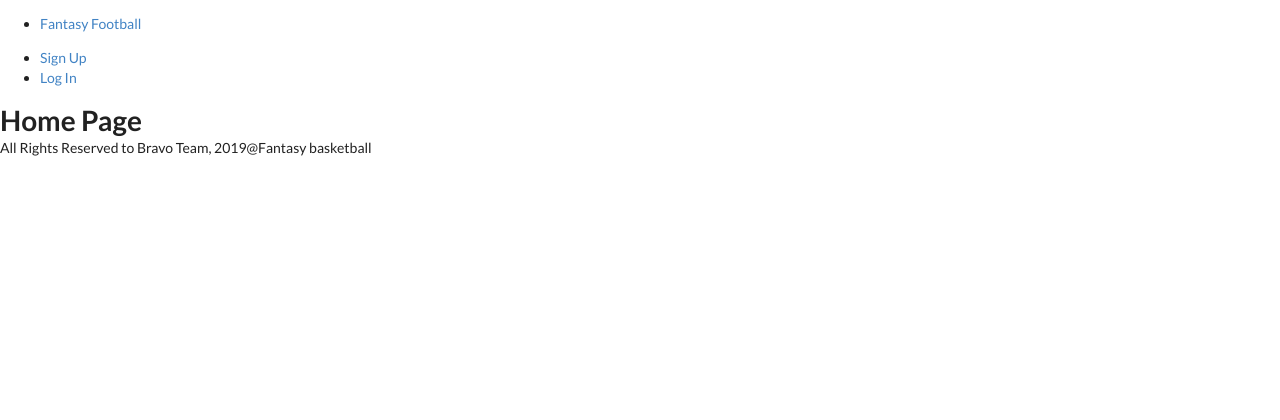
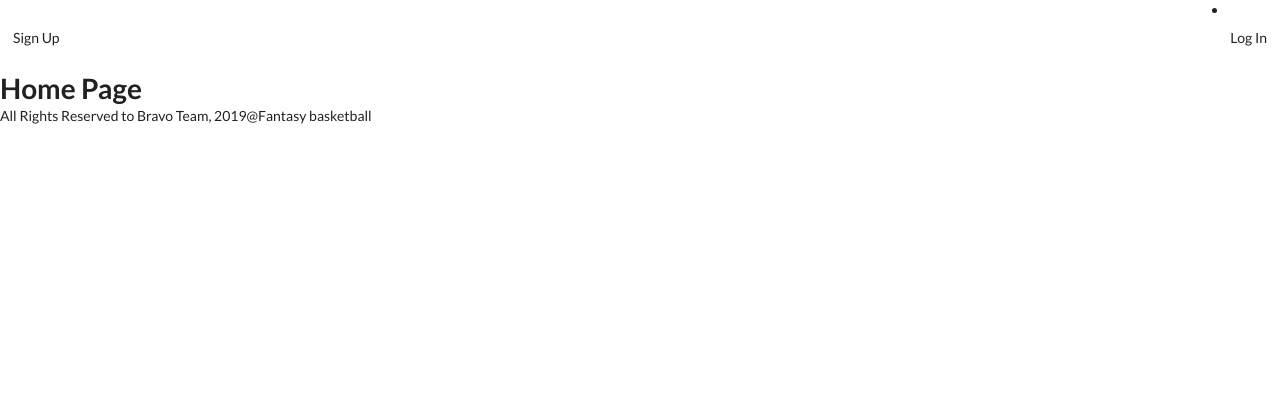
Before and after one commit to samiduara/fantasybasketball, a Django app: page / in a window 1280 px wide. Shown: the top 420 px of the page. After the commit the page ends 124 px from the top, so only its background shows below. Run offline with Django 3.2, Linux system fonts and the light colour scheme; some libraries are stand-ins or nearby versions.

Commit message:
adds semantic to home page

```diff
--- a/fantasybasketball/fantasybasketball/settings.py
+++ b/fantasybasketball/fantasybasketball/settings.py
@@ -78,6 +78,8 @@ DATABASES = {
     'default': {
         'ENGINE': 'django.db.backends.postgresql',
         'NAME': 'fantasybasketball',
+        'USER': 'postgres',
+        'PASSWORD': 'root',
     }
 }
 
--- a/fantasybasketball/main_app/templates/base.html
+++ b/fantasybasketball/main_app/templates/base.html
@@ -15,22 +15,23 @@
     <script src="semantic/dist/semantic.min.js"></script>
 </head>
 <body>
-    <header>
-        <nav>
-            <ul>
-                <li><a href='/'>Fantasy Football</a></li>
-            </ul>
-            <ul>
-                {% if user.is_authenticated %}
-                    <li><a href="{% url 'dashboard' %}">Dashboard</a></li>
-                    <li><a href="{% url 'logout' %}">Log Out</a></li>
-                {% else %}
-                    <li><a href="{% url 'signup' %}">Sign Up</a></li>
-                    <li><a href="{% url 'login' %}">Log In</a></li>
-                {% endif %}
-            </ul>
-        </nav>
-    </header>
+    <div class="ui secondary  menu">
+        {% if user.is_authenticated %}
+            <a class="item" href="{% url 'dashboard' %}">Dashboard</a>
+        {% else %}
+            <li><a class="item" href="{% url 'signup' %}">Sign Up</a></li>
+        {% endif %}
+            <div class="right menu">
+        {% if user.is_authenticated %}
+            <a class="item" href="{% url 'logout' %}">Log Out</a>
+        {% else %}
+            <li><a class="item" href="{% url 'login' %}">Log In</a></li>
+        {% endif %}
+
+        </div>
+      </div>
+
+
     <main>
         {% block content %}
         {% endblock %}
```
Also changed, not shown: fantasybasketball/main_app/migrations/0002_auto_20190913_1550.py (added).
